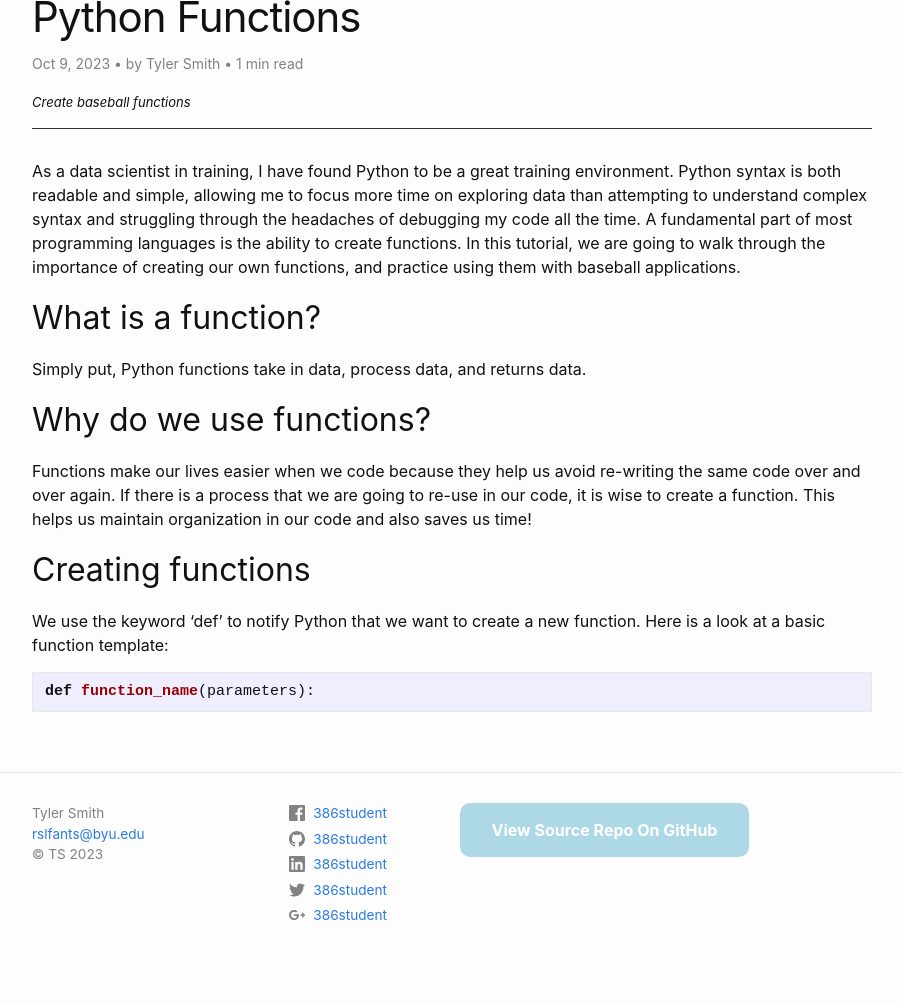
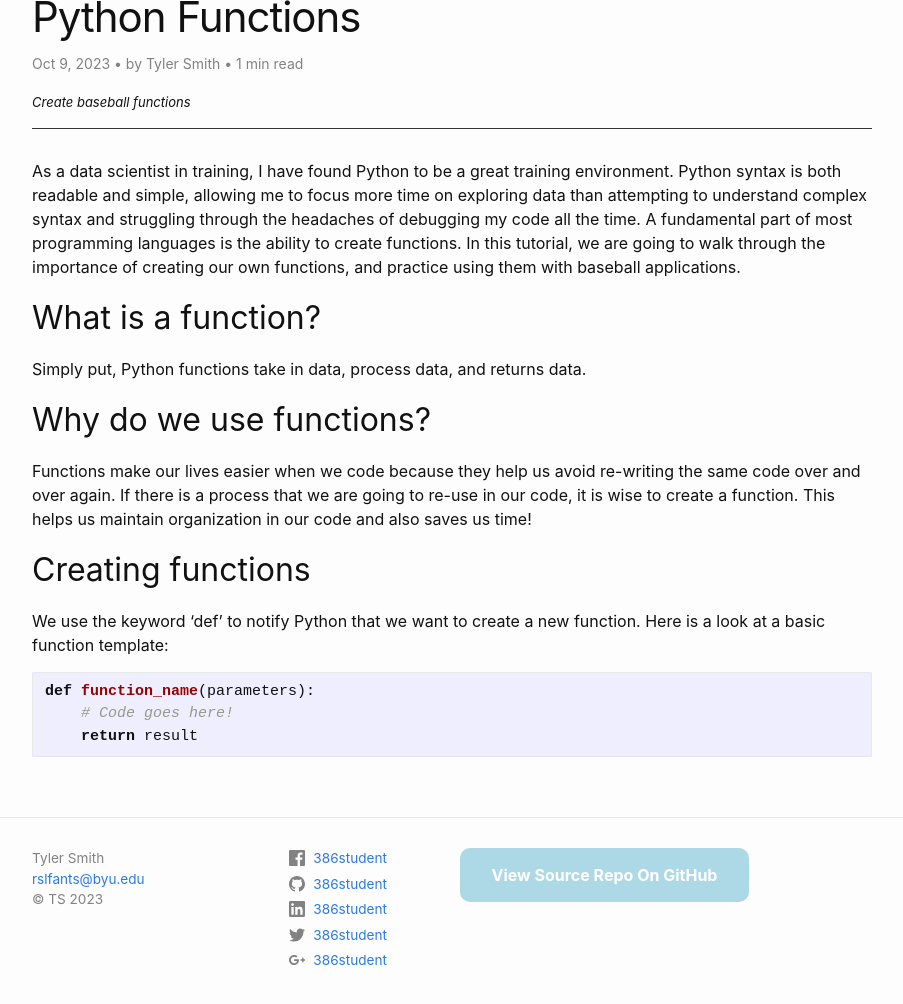
Before and after one commit to tyler-c-smith04/blog, a Jekyll site: the page built from _posts/2023-10-09-python-functions.md, in a window 1280 px wide, cut to the strip 246-1276 px from the top of the page. Shown: the top 1004 px of the strip, without its empty margins (188-1091 px from the left). Built offline with Jekyll 4.4.1, drawn with Linux system fonts in a browser that asks for light colours; comment, search, counter and statistics services are not loaded.

Commit message:
Update 2023-10-09-python-functions.md

````diff
--- a/_posts/2023-10-09-python-functions.md
+++ b/_posts/2023-10-09-python-functions.md
@@ -21,4 +21,6 @@ We use the keyword 'def' to notify Python that we want to create a new function.
 
 ```python
 def function_name(parameters):
+    # Code goes here!
+    return result
 ```
````
